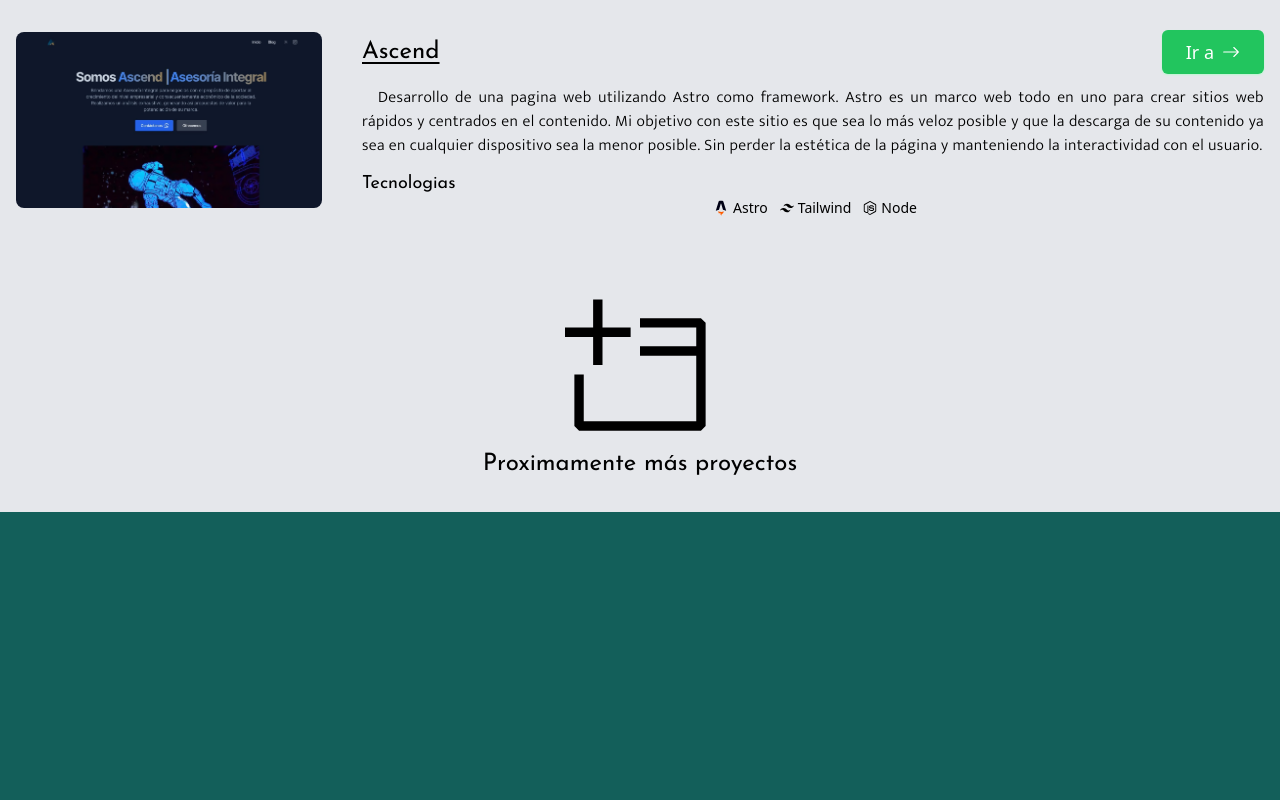
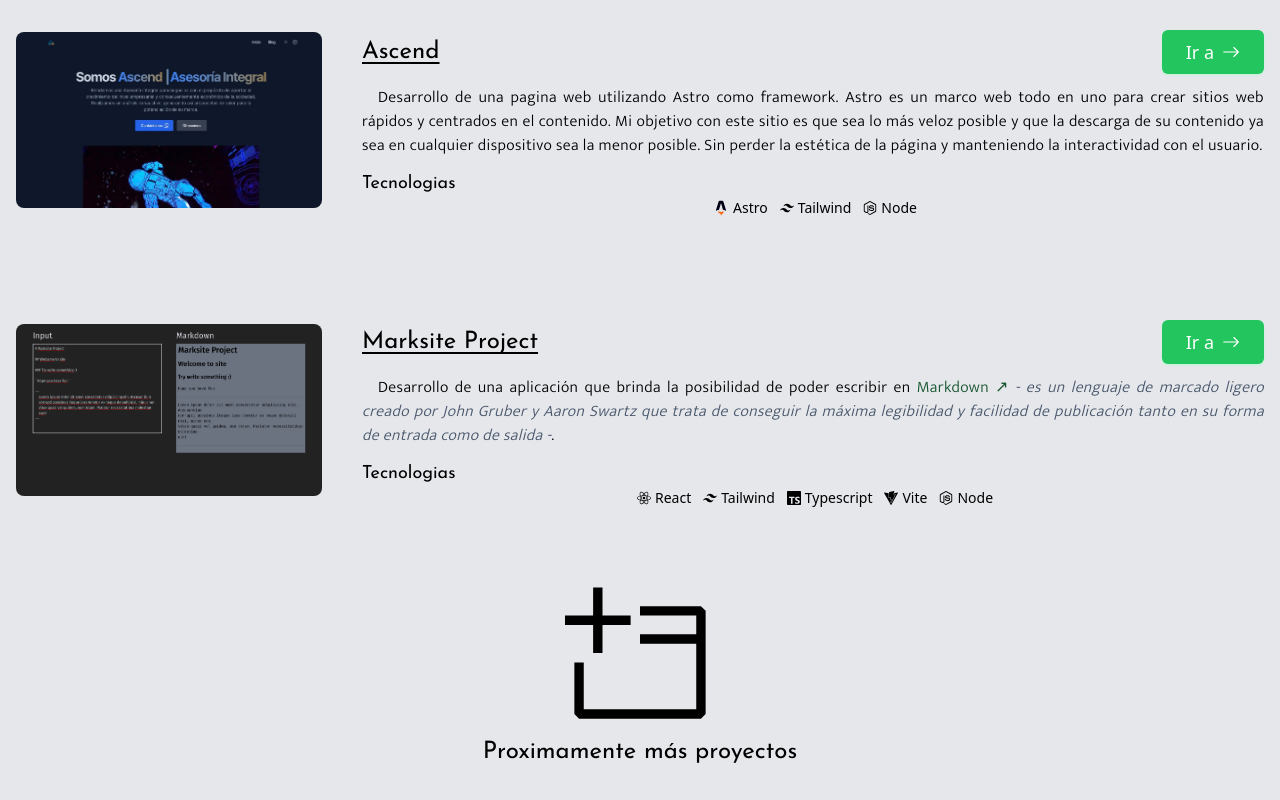
Before and after one commit to PabloChavez03/chavezpablo_portfolio, a Next.js app: page /projects in a window 1280 px wide. Shown: the part 779-1579 px from the top of the page. Before the commit the page ends 1291 px from the top, so only its background shows below. Built offline with nearby package versions, Linux system fonts and the light colour scheme.

Commit message:
add marksite

```diff
--- a/src/components/Proyectos.jsx
+++ b/src/components/Proyectos.jsx
@@ -1,8 +1,9 @@
 import Image from "next/image";
 import clothes22Pic from "../../public/clothes22.png";
 import piFoodPic from "../../public/pifood.png";
-import ascendPic from '../../public/ascendscreen2.jpeg'
-import astroPic from '../../public/astro.svg'
+import ascendPic from "../../public/ascendscreen2.jpeg";
+import astroPic from "../../public/astro.svg";
+import marksitePic from "../../public/marksite.png";
 import ButtonAbout from "../components/utils/ButtonAbout";
 import {
   SiRedux,
@@ -12,7 +13,9 @@ import {
   SiPostgresql,
   SiSequelize,
   SiPassport,
-  SiTailwindcss
+  SiTailwindcss,
+  SiTypescript,
+  SiVite
 } from "react-icons/si";
 import { VscEmptyWindow } from "react-icons/vsc";
 
@@ -270,7 +273,7 @@ export default function Proyectos() {
         <div className="flex w-2/6 m-4 mr-10 py-10">
           <Image
             src={ascendPic}
-            alt={"pi food picture"}
+            alt={"Ascend"}
             className="rounded-lg transition-all delay-50 duration-500 hover:hue-rotate-180"
           />
         </div>
@@ -291,7 +294,12 @@ export default function Proyectos() {
             </div>
           </div>
           <p className="text-justify tracking-wide font-mukta pr-4 indent-4 selection:bg-green-400 selection:text-green-900">
-            Desarrollo de una pagina web utilizando Astro como framework. Astro es un marco web todo en uno para crear sitios web rápidos y centrados en el contenido. Mi objetivo con este sitio es que sea lo más veloz posible y que la descarga de su contenido ya sea en cualquier dispositivo sea la menor posible. Sin perder la estética de la página y manteniendo la interactividad con el usuario.
+            Desarrollo de una pagina web utilizando Astro como framework. Astro
+            es un marco web todo en uno para crear sitios web rápidos y
+            centrados en el contenido. Mi objetivo con este sitio es que sea lo
+            más veloz posible y que la descarga de su contenido ya sea en
+            cualquier dispositivo sea la menor posible. Sin perder la estética
+            de la página y manteniendo la interactividad con el usuario.
           </p>
           <div>
             <h1 className="text-lg pt-3 font-josefin selection:bg-green-400 selection:text-green-900">
@@ -299,7 +307,7 @@ export default function Proyectos() {
             </h1>
             <div className="flex justify-center text-sm">
               <div className="flex items-center pr-2 transition-colors hover:text-green-900">
-                <Image src={astroPic} alt={'Astro'} width={16} height={16} />
+                <Image src={astroPic} alt={"Astro"} width={16} height={16} />
                 <a
                   href="https://astro.build/"
                   target={"_blank"}
@@ -335,6 +343,106 @@ export default function Proyectos() {
           </div>
         </div>
       </div>
+
+      <div className="flex flex-row justify-between border-y-2 transition-colors hover:border-green-900 hover:border-opacity-50">
+        <div className="flex w-2/6 m-4 mr-10 py-10">
+          <Image
+            src={marksitePic}
+            alt={"Marksite Pic"}
+            className="rounded-lg transition-all delay-50 duration-500 hover:hue-rotate-180"
+          />
+        </div>
+        <div className="container flex flex-col justify-center">
+          <div className="flex justify-between items-center py-2 pb-3">
+            <div>
+              <h1 className="text-2xl underline underline-offset-4 font-josefin selection:bg-green-400 selection:text-green-900">
+                Marksite Project
+              </h1>
+            </div>
+            <div className="pr-4">
+              <ButtonAbout
+                text={"Ir a"}
+                path={"https://marksite-project.netlify.app/"}
+                window={"_blank"}
+                relation={"noopener noreferrer"}
+              />
+            </div>
+          </div>
+          <p className="text-justify tracking-wide font-mukta pr-4 indent-4 selection:bg-green-400 selection:text-green-900">
+            Desarrollo de una aplicación que brinda la posibilidad de poder escribir en           <a
+              className="text-green-900 after:content-['_↗'] ..."
+              href="https://markdown.es/"
+              target="_blank"
+              rel="noreferrer"
+            >
+              Markdown
+            </a> <span className="text-slate-600 italic">- es un lenguaje de marcado ligero creado por John Gruber y Aaron Swartz que trata de conseguir la máxima legibilidad y facilidad de publicación tanto en su forma de entrada como de salida -</span>.
+          </p>
+          <div>
+            <h1 className="text-lg pt-3 font-josefin selection:bg-green-400 selection:text-green-900">
+              Tecnologias
+            </h1>
+            <div className="flex justify-center text-sm">
+              <div className="flex items-center pr-2 transition-colors hover:text-green-900">
+                <SiReact />
+                <a
+                  href="https://es.reactjs.org/"
+                  target={"_blank"}
+                  rel="noreferrer"
+                  className="px-1 selection:bg-green-400 selection:text-green-900"
+                >
+                  React
+                </a>
+              </div>
+              <div className="flex items-center pr-2 transition-colors hover:text-green-900">
+                <SiTailwindcss />
+                <a
+                  href={"https://tailwindcss.com/"}
+                  target={"_blank"}
+                  rel="noreferrer"
+                  className="px-1 cursor-pointer selection:bg-green-400 selection:text-green-900"
+                >
+                  Tailwind
+                </a>
+              </div>
+              <div className="flex items-center pr-2 transition-colors hover:text-green-900">
+                <SiTypescript />
+                <a
+                  href="https://www.typescriptlang.org/"
+                  target={"_blank"}
+                  rel="noreferrer"
+                  className="px-1 selection:bg-green-400 selection:text-green-900"
+                >
+                  Typescript
+                </a>
+              </div>
+              <div className="flex items-center pr-2 transition-colors hover:text-green-900">
+                <SiVite />
+                <a
+                  href="https://vitejs.dev/"
+                  target={"_blank"}
+                  rel="noreferrer"
+                  className="px-1 selection:bg-green-400 selection:text-green-900"
+                >
+                  Vite
+                </a>
+              </div>
+              <div className="flex items-center pr-2 transition-colors hover:text-green-900">
+                <SiNodedotjs />
+                <a
+                  href="https://nodejs.org/es/"
+                  target={"_blank"}
+                  rel={"noreferrer"}
+                  className="px-1 selection:bg-green-400 selection:text-green-900"
+                >
+                  Node
+                </a>
+              </div>
+            </div>
+          </div>
+        </div>
+      </div>
+
       <div className="flex flex-col items-center m-4 transition-colors hover:animate-pulse hover:text-green-900 delay-100">
         <div className="py-2">
           <VscEmptyWindow size={150} />
```
Also changed, not shown: public/marksite.png (added).
